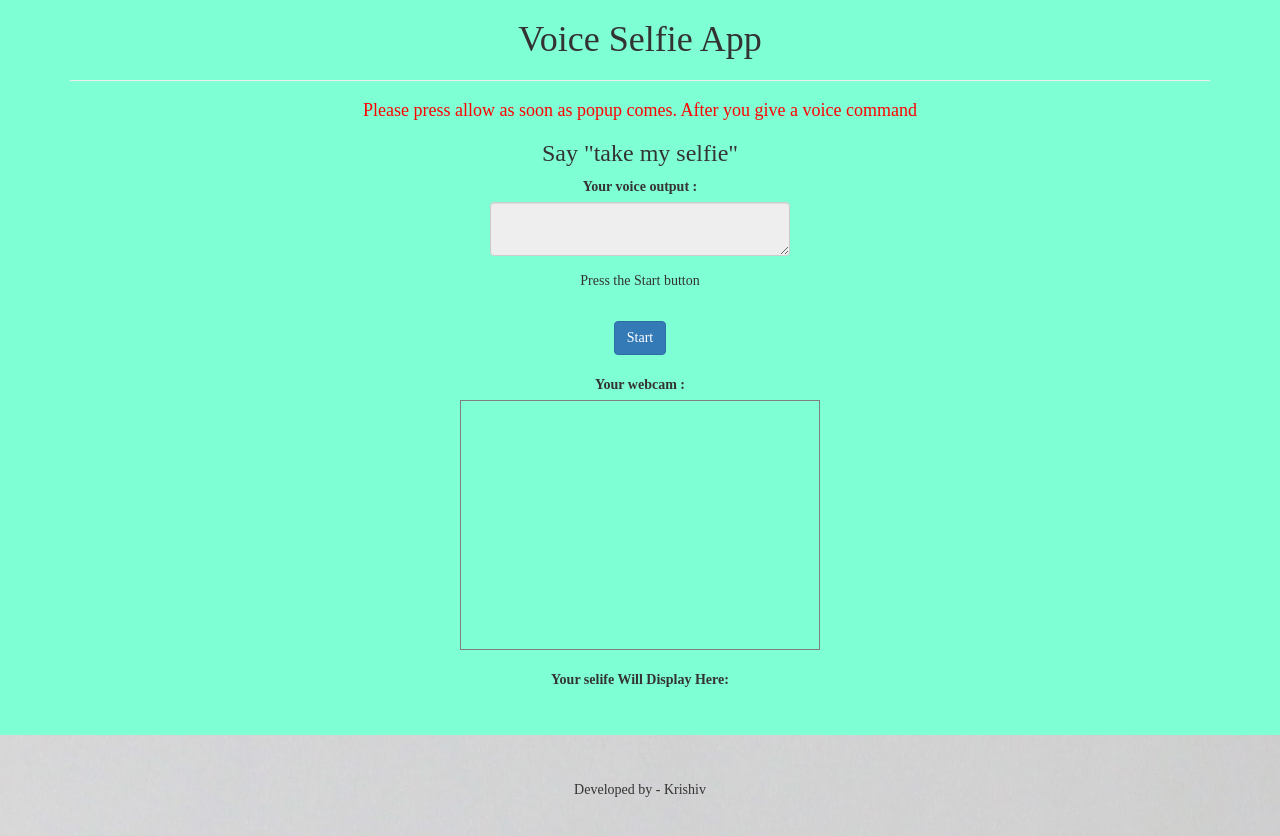
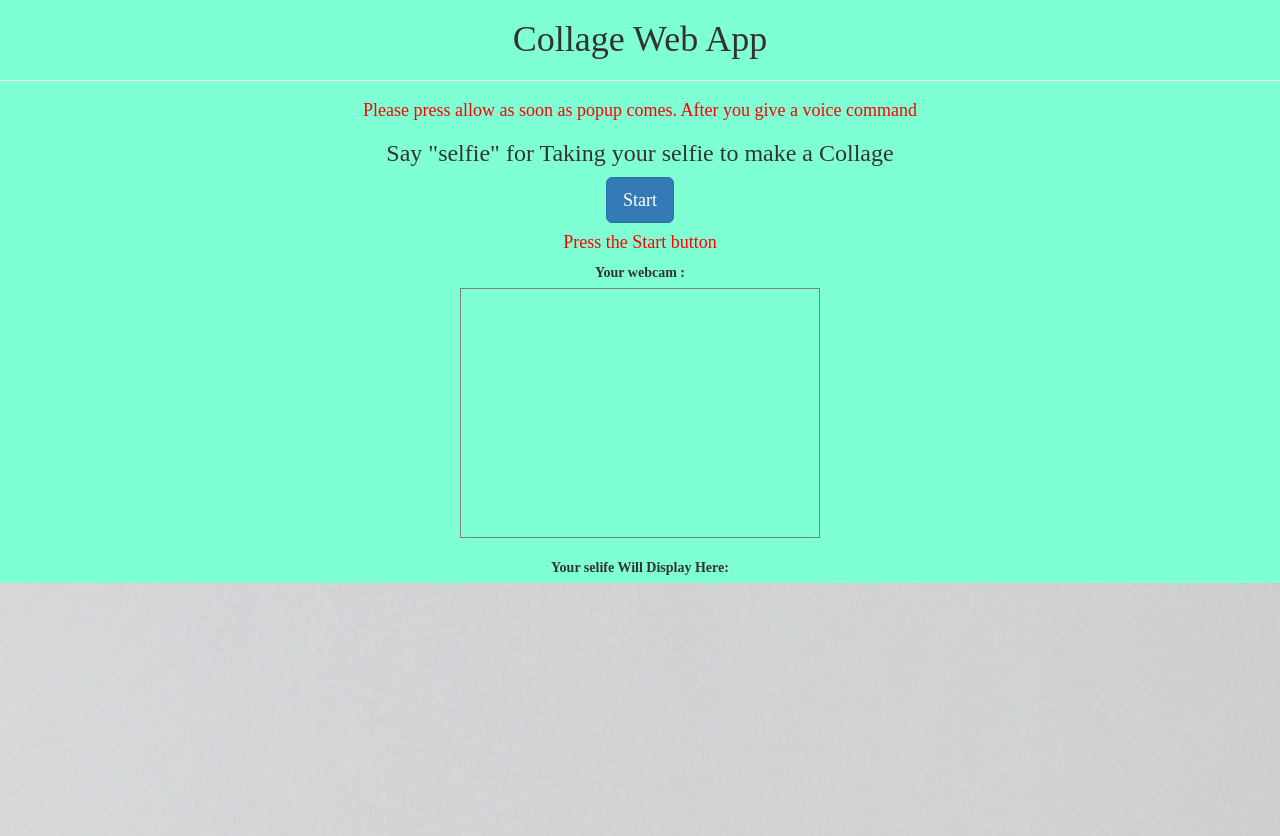
Before and after one commit to balakrishnan29/ADV-C99-COLLAGE-WEB-APP---2, a plain HTML site: page index.html in a window 1280 px wide. Shown: the top 836 px of the page. Drawn offline with nearby package versions, Linux system fonts and the light colour scheme; a script that the page names is missing.

Commit message:
Add files via upload

```diff
--- a/index.html
+++ b/index.html
@@ -1,32 +1,50 @@
+
 <html>
+
     <head>
-       <title>Collage Web App</title>
+        <title>My Selfie App</title>
         <meta name="viewport" content="width=device-width, initial-scale=1">
         <link rel="stylesheet" href="https://maxcdn.bootstrapcdn.com/bootstrap/3.4.0/css/bootstrap.min.css">
         <script src="https://ajax.googleapis.com/ajax/libs/jquery/3.4.1/jquery.min.js"></script>
         <script src="https://maxcdn.bootstrapcdn.com/bootstrap/3.4.0/js/bootstrap.min.js"></script>
-<script src="https://cdnjs.cloudflare.com/ajax/libs/webcamjs/1.0.26/webcam.js" integrity="sha512-AQMSn1qO6KN85GOfvH6BWJk46LhlvepblftLHzAv1cdIyTWPBKHX+r+NOXVVw6+XQpeW4LJk/GTmoP48FLvblQ==" crossorigin="anonymous" referrerpolicy="no-referrer"></script>
 
         <link href="style.css" rel="stylesheet">
+
+        <script src="https://cdnjs.cloudflare.com/ajax/libs/webcamjs/1.0.26/webcam.js" type="text/javascript"></script>
 
     </head>
 
     <body>
-    <div class="container">
         <center>
-        <a href="" id="link" download="selfie.png"></a>
-        <h1>Voice Selfie App
-        </h1>
+            <h1>Collage Web App </h1>
             <hr>
-        <h4 style="color:red;">Please press allow as soon as popup comes. After you give a voice command</h4>
+            <h4>Please press allow as soon as popup comes. After you give a voice command</h4>
 
-        <div class="form-group">
-            <h3>Say "take my selfie"</h3>
-            <label>Your voice output : </label>
-            <textarea class="form-control" id="textbox" readonly="true"></textarea>
+            <h3>Say "selfie" for Taking your selfie to make a Collage</h3>
 
+            <button class="btn btn-lg btn-primary" onclick="start()">Start</button>
+            <h4>Press the Start button</h4>
+
+            <label>Your webcam : </label>
+            <div id="camera"></div>
+
+            <br>
+
+            <label>Your selife Will Display Here: </label>
+            <br>
+            <div id="resultRow">
+                <div id="result1" class="column">
+                    <img src="1.jpg">
                 </div>
 
+                <div id="result2" class="column">
+                    <img src="2.jpg">
+                </div>
+
+                <div id="result3" class="column">
+                    <img src="3.jpg">
+                </div>
+            </div>
             <p>Press the Start button</p>
             <br>
             <button class="btn btn-primary" onclick="start()">Start</button>
@@ -44,27 +62,6 @@
         </center>
         </div>
 
-            <br>
-            <div class="copy_right_footer">
-                Developed by - Krishiv
-            </div>
-            <br>
-            <div id="resultRow">
-                <div id="result1" class="column" width="250" height="200">
-                    <img src="1.jpg">
-                </div>
-    <br>
-                <div id="result2" class="column" width="250" height="200">
-                    <img src="2.jpg">
-                </div>
-    <br>
-                <div id="result3" class="column" width="250" height="200">
-                    <img src="3.jpg">
-                </div>
-                <br>
-            </div>
-        </center>
-
         <script src="main.js"></script>
     </body>
 
--- a/style.css
+++ b/style.css
@@ -18,6 +18,9 @@ img:hover{
 {
     width: 40%;
 }
+h4{
+color: red;
+}
 #camera
 {
     width:360px;
```
Also changed, not shown: main.js (added). Lines whose indentation alone changed are shown as unchanged.
